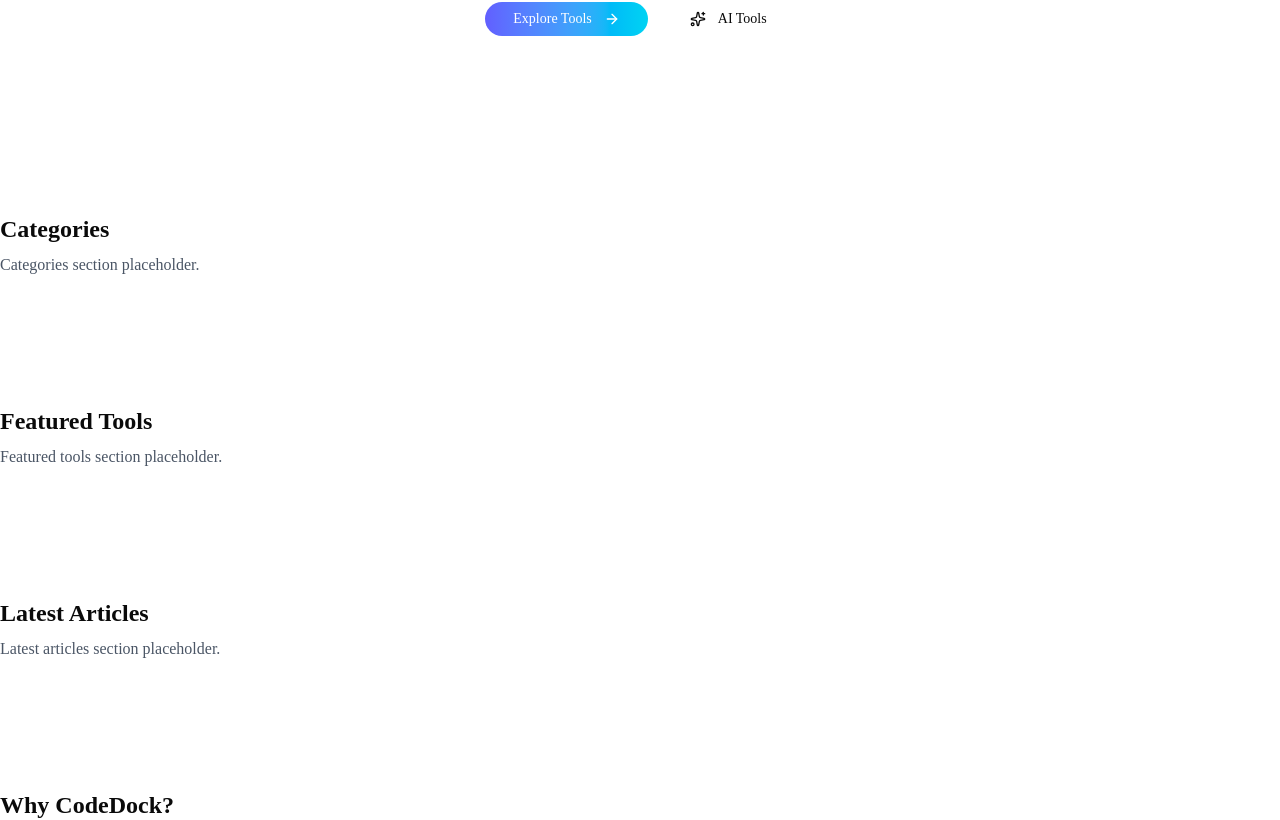
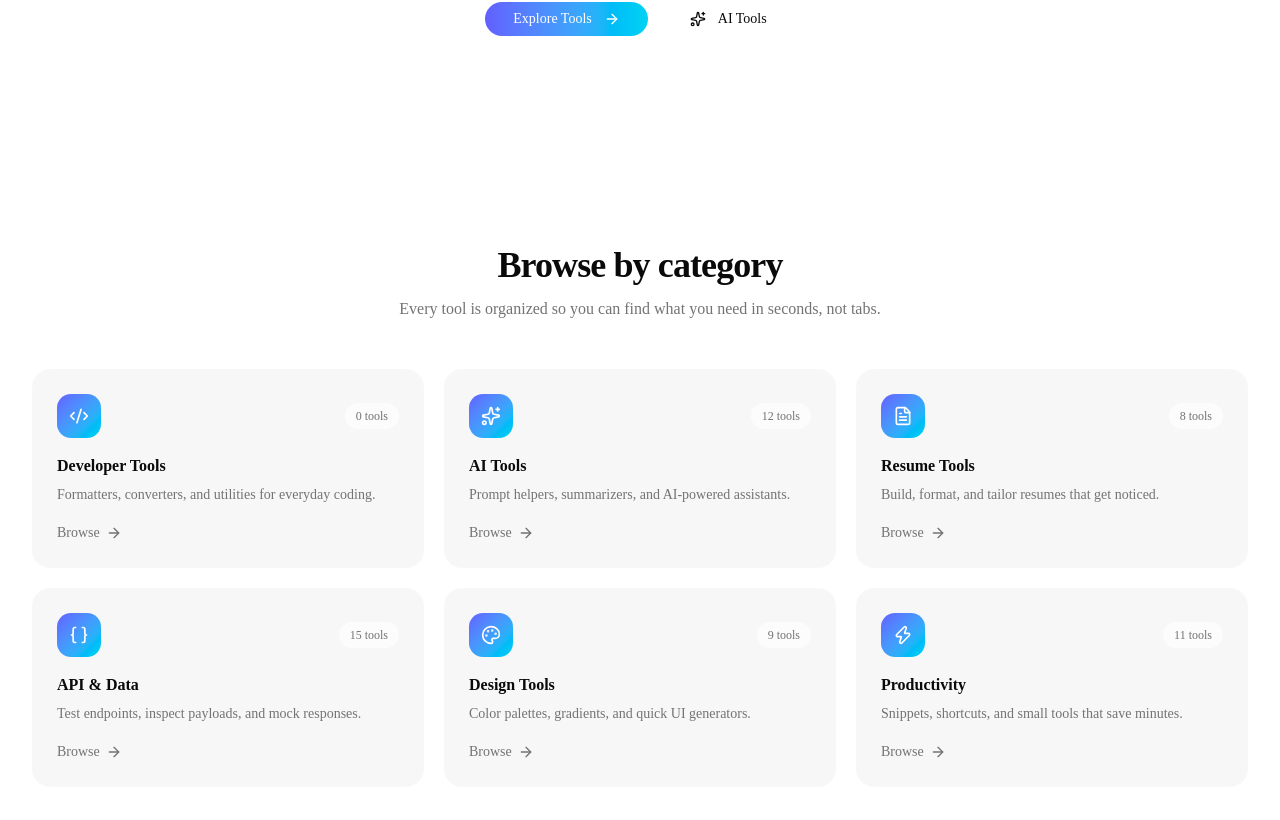
Before and after one commit to AhmadIqbal-1021/codedock, a Next.js app: page / in a window 1280 px wide. Shown: the part 528-1348 px from the top of the page. Built offline with nearby package versions, Linux system fonts and the light colour scheme.

Commit message:
feat: add categories section

```diff
--- a/components/home/Categories.tsx
+++ b/components/home/Categories.tsx
@@ -1,10 +1,37 @@
+import { Section } from "@/components/shared/Section";
+import { Container } from "@/components/shared/Container";
+import { CategoryCard } from "./CategoryCard";
+import { CATEGORIES } from "@/constants/categories";
+
+/**
+ * Renders the full category grid from CATEGORIES. Add a category to
+ * src/constants/categories.ts and it appears here automatically —
+ * no changes needed in this file.
+ */
 export function Categories() {
   return (
-    <section className="py-16">
-      <h2 className="text-2xl font-bold">Categories</h2>
-      <p className="mt-2 text-gray-600">
-        Categories section placeholder.
-      </p>
-    </section>
+    <Section>
+      <Container>
+        <div className="mx-auto max-w-2xl text-center">
+          <h2 className="text-3xl font-semibold tracking-tight text-foreground sm:text-4xl">
+            Browse by category
+          </h2>
+          <p className="mt-3 text-base text-muted-foreground">
+            Every tool is organized so you can find what you need in seconds,
+            not tabs.
+          </p>
+        </div>
+
+        <ul className="mt-12 grid grid-cols-1 gap-5 sm:grid-cols-2 lg:grid-cols-3">
+          {CATEGORIES.map((category) => (
+            <li key={category.slug}>
+              <CategoryCard category={category} />
+            </li>
+          ))}
+        </ul>
+      </Container>
+    </Section>
   );
 }
+
+export default Categories;
--- /dev/null
+++ b/components/home/CategoryCard.tsx
@@ -0,0 +1,58 @@
+import Link from "next/link";
+import { ArrowRight } from "lucide-react";
+import { cn } from "@/lib/utils";
+import type { Category } from "@/constants/categories";
+
+interface CategoryCardProps {
+  category: Category;
+  className?: string;
+}
+
+/**
+ * Clickable category tile. Entire card is a Next.js Link, so the
+ * hover state (lift + border glow + arrow shift) reads as one
+ * cohesive affordance rather than separate hover targets.
+ */
+export function CategoryCard({ category, className }: CategoryCardProps) {
+  const { name, description, toolCount, icon: Icon, slug } = category;
+
+  return (
+    <Link
+      href={`/tools/${slug}`}
+      className={cn(
+        "group relative flex flex-col gap-4 rounded-2xl border border-white/10 bg-foreground/[0.03] p-6",
+        "transition-all duration-300 ease-out",
+        "hover:-translate-y-1 hover:border-indigo-400/30 hover:bg-foreground/[0.05] hover:shadow-lg hover:shadow-indigo-500/5",
+        "focus-visible:-translate-y-1 focus-visible:outline-none focus-visible:ring-2 focus-visible:ring-cyan-400/50",
+        className
+      )}
+    >
+      <div className="flex items-center justify-between">
+        <span
+          className="flex h-11 w-11 items-center justify-center rounded-xl bg-gradient-to-br from-indigo-500 to-cyan-400 text-white transition-transform duration-300 ease-out group-hover:scale-105 group-hover:rotate-3"
+          aria-hidden
+        >
+          <Icon className="h-5 w-5" />
+        </span>
+
+        <span className="rounded-full border border-white/10 bg-background/60 px-2.5 py-1 text-xs font-medium text-muted-foreground">
+          {toolCount} tools
+        </span>
+      </div>
+
+      <div>
+        <h3 className="text-base font-semibold text-foreground">{name}</h3>
+        <p className="mt-1.5 text-sm leading-relaxed text-muted-foreground">
+          {description}
+        </p>
+      </div>
+
+      <span className="mt-auto flex items-center gap-1.5 text-sm font-medium text-muted-foreground transition-colors duration-200 group-hover:text-foreground">
+        Browse
+        <ArrowRight className="h-4 w-4 transition-transform duration-300 ease-out group-hover:translate-x-1" />
+      </span>
+    </Link>
+  );
+}
+
+export default CategoryCard;
--- /dev/null
+++ b/constants/categories.ts
@@ -0,0 +1,66 @@
+import {
+  Code2,
+  Sparkles,
+  FileText,
+  Braces,
+  Palette,
+  Zap,
+  type LucideIcon,
+} from "lucide-react";
+
+export interface Category {
+  name: string;
+  slug: string;
+  description: string;
+  toolCount: number;
+  icon: LucideIcon;
+}
+
+/**
+ * Single source of truth for the Categories section. Add or edit a
+ * category here and the grid, counts, and links update everywhere.
+ */
+export const CATEGORIES: Category[] = [
+  {
+    name: "Developer Tools",
+    slug: "developer-tools",
+    description: "Formatters, converters, and utilities for everyday coding.",
+    toolCount: 0,
+    icon: Code2,
+  },
+  {
+    name: "AI Tools",
+    slug: "ai-tools",
+    description: "Prompt helpers, summarizers, and AI-powered assistants.",
+    toolCount: 12,
+    icon: Sparkles,
+  },
+  {
+    name: "Resume Tools",
+    slug: "resume-tools",
+    description: "Build, format, and tailor resumes that get noticed.",
+    toolCount: 8,
+    icon: FileText,
+  },
+  {
+    name: "API & Data",
+    slug: "api-data",
+    description: "Test endpoints, inspect payloads, and mock responses.",
+    toolCount: 15,
+    icon: Braces,
+  },
+  {
+    name: "Design Tools",
+    slug: "design-tools",
+    description: "Color palettes, gradients, and quick UI generators.",
+    toolCount: 9,
+    icon: Palette,
+  },
+  {
+    name: "Productivity",
+    slug: "productivity",
+    description: "Snippets, shortcuts, and small tools that save minutes.",
+    toolCount: 11,
+    icon: Zap,
+  },
+];
```
